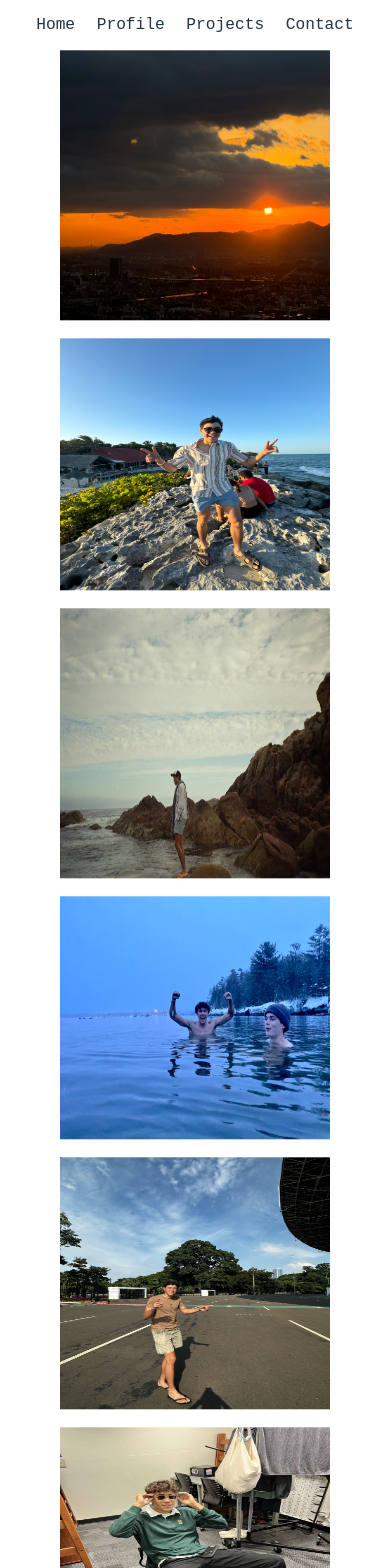
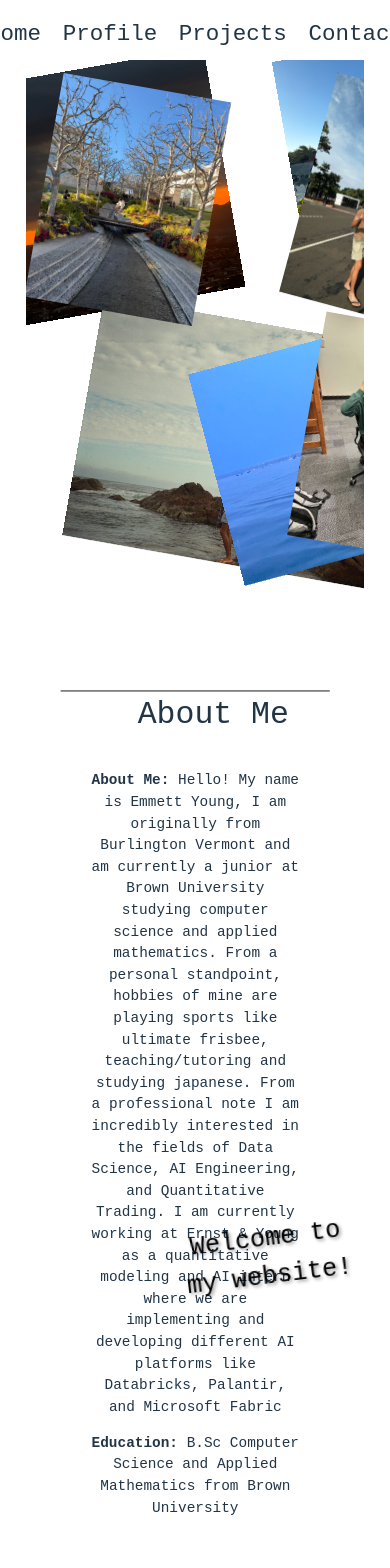
Before and after one commit to emmettyoung/website, a React (Vite) app in the folder frontend/: page / in a window 390 px wide. Shown: the top 1568 px of the page. Built offline with nearby package versions, Linux system fonts and the light colour scheme.

Commit message:
feat: landscape

```diff
--- a/frontend/src/styles/main.css
+++ b/frontend/src/styles/main.css
@@ -210,83 +210,7 @@ position: absolute;
   top: 15px;
 }
 
-@media (max-width: 600px) {
-  /* Sidebar stack vertically & smaller font */
-  .sidebar {
-    flex-direction: column;
-    gap: 1rem;
-    padding: 5px 10px;
-    justify-content: flex-start;
-  }
 
-  .sidebar-box {
-    font-size: 18px;
-  }
-
-  /* Containers full width and centered */
-  .profile-container,
-  .project-container,
-  .contact-container {
-    max-width: 95%;
-    margin-bottom: 50px;
-    left: 0;
-    transform: none;
-    padding: 0 10px;
-  }
-
-  /* Smaller headers */
-  .profile-header,
-  .project-header {
-    font-size: 24px;
-    margin-top: 50px;
-  }
-
-  /* Content container scrolling adjustments */
-  .content-container {
-    height: auto;
-    overflow-y: visible;
-    scroll-snap-type: none;
-  }
-
-  /* Sections resize */
-  .section {
-    height: auto;
-    padding: 20px 10px;
-  }
-
-  /* Image container stacked */
-  .image-container {
-    flex-direction: column;
-    padding-bottom: 50px;
-    align-items: center;
-  }
-
-  /* Reset image positioning, scale down and remove animation */
-  .sunset-image,
-  .tulum-image,
-  .overlay-australia,
-  .overlay-lake,
-  .jakarta,
-  .icy,
-  .LA {
-    position: static;
-    opacity: 1;
-    animation: none;
-    width: 80vw;
-    max-width: 300px;
-    margin: 10px 0;
-    transform: none !important;
-  }
-
-  /* Homepage text reposition */
-  .homepage-text {
-    position: static;
-    transform: none;
-    font-size: 20px;
-    text-align: center;
-    margin: 20px 0;
-  }
-}
 @media (max-width: 600px) and (orientation: portrait) {
   #root {
     transform: scale(0.9);
```
